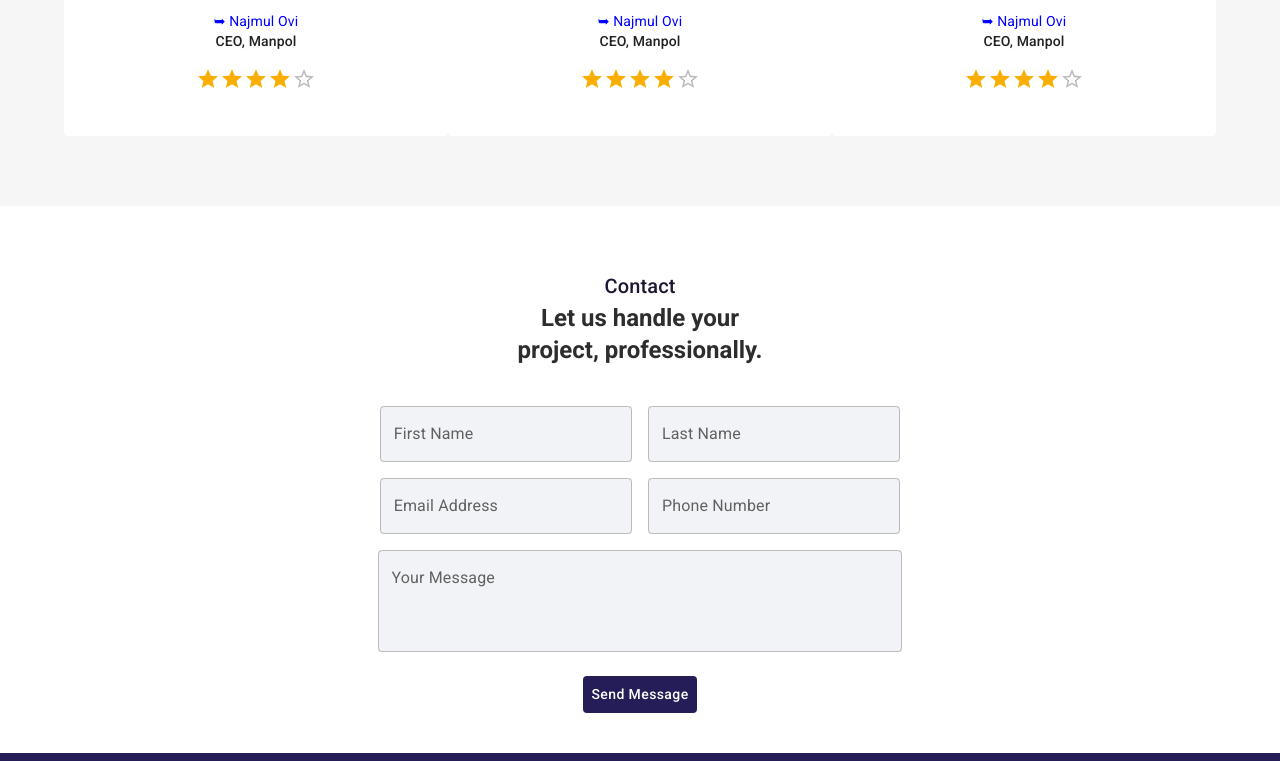
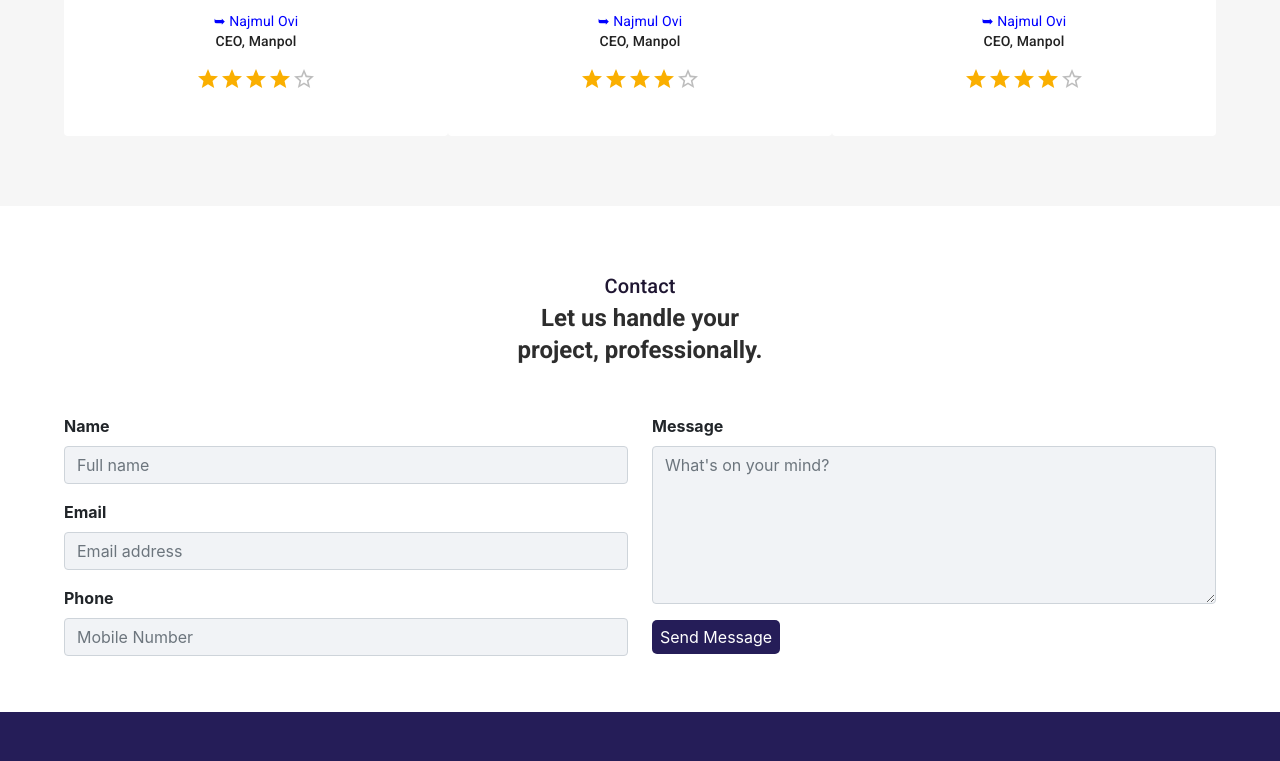
Before and after one commit to mdnajmul/luxury-living-react, a React (Create React App) app: page / in a window 1280 px wide. Shown: the part 2000-2761 px from the top of the page. Built offline with nearby package versions, Linux system fonts and the light colour scheme; no server answers.

Commit message:
Contact form message send to admin email successfully complete

```diff
--- a/package.json
+++ b/package.json
@@ -3,6 +3,7 @@
   "version": "0.1.0",
   "private": true,
   "dependencies": {
+    "@emailjs/browser": "^3.3.1",
     "@emotion/react": "^11.6.0",
     "@emotion/styled": "^11.6.0",
     "@fortawesome/fontawesome-svg-core": "^1.2.36",
@@ -27,6 +28,7 @@
     "react-rating-stars-component": "^2.2.0",
     "react-redux": "^7.2.6",
     "react-router-dom": "^6.0.2",
+    "react-router-hash-link": "^2.4.3",
     "react-scripts": "4.0.3",
     "react-slick": "^0.28.1",
     "sweetalert2": "^11.3.4",
--- a/src/pages/Home/Contact/Contact.js
+++ b/src/pages/Home/Contact/Contact.js
@@ -1,5 +1,7 @@
 import { Box, Button, Container, TextField, Typography } from "@mui/material";
-import React from "react";
+import React, { useRef } from "react";
+import emailjs from "@emailjs/browser";
+import Swal from "sweetalert2";
 import { makeStyles } from "@mui/styles";
 
 const Contact = () => {
@@ -16,9 +18,37 @@ const Contact = () => {
   });
 
   const { btnColor } = useStyle();
+
+  const form = useRef();
+
+  const sendEmail = (e) => {
+    e.preventDefault();
+
+    emailjs
+      .sendForm(
+        "service_34qhcuj",
+        "template_k88rvlf",
+        form.current,
+        "user_xQ2aTrW3Jba3Qhnj7eftS"
+      )
+      .then(
+        (result) => {
+          Swal.fire("Good job!", "Message Send Successfully!", "success");
+        },
+        (error) => {
+          Swal.fire({
+            icon: "error",
+            title: "Oops...",
+            text: error.message,
+          });
+        }
+      );
+    e.target.reset();
+  };
+
   return (
     <Box>
-      <Container>
+      <Container id="contact">
         <Typography
           sx={{
             fontWeight: 500,
@@ -54,7 +84,7 @@ const Contact = () => {
         >
           project, professionally.
         </Typography>
-        <Box
+        {/* <Box
           component="form"
           sx={{
             "& .MuiTextField-root": { m: 1, width: "25ch", maxWidth: "100%" },
@@ -62,18 +92,21 @@ const Contact = () => {
           noValidate
           autoComplete="off"
         >
+          <form ref={form} onSubmit={sendEmail}>
             <div style={{ textAlign: "center" }}>
               <TextField
                 sx={{ background: "#F1F3F6" }}
                 id="outlined-basic"
                 label="First Name"
                 variant="outlined"
+                name="firstName"
               />
               <TextField
                 sx={{ background: "#F1F3F6" }}
                 id="outlined-basic"
                 label="Last Name"
                 variant="outlined"
+                name="lastName"
               />
             </div>
             <div style={{ textAlign: "center" }}>
@@ -82,12 +115,14 @@ const Contact = () => {
                 id="outlined-basic"
                 label="Email Address"
                 variant="outlined"
+                name="email"
               />
               <TextField
                 sx={{ background: "#F1F3F6" }}
                 id="outlined-basic"
                 label="Phone Number"
                 variant="outlined"
+                name="phone"
               />
             </div>
             <div style={{ textAlign: "center" }}>
@@ -101,6 +136,7 @@ const Contact = () => {
                 id="outlined-basic"
                 label="Your Message"
                 variant="outlined"
+                name="message"
               />
             </div>
             <Typography
@@ -114,7 +150,79 @@ const Contact = () => {
                 Send Message
               </Button>
             </Typography>
-        </Box>
+          </form>
+        </Box> */}
+        <form ref={form} onSubmit={sendEmail}>
+          <div className="row mt-5">
+            <div className="col-md-6 col-12">
+              <div className="mb-3">
+                <label className="form-label fw-bold">Name</label>
+                <input
+                  type="name"
+                  className="form-control"
+                  id="name"
+                  name="name"
+                  placeholder="Full name"
+                  style={{ background: "#F1F3F6" }}
+                />
+              </div>
+              <div className="mb-3">
+                <label className="form-label fw-bold">Email</label>
+                <input
+                  type="email"
+                  className="form-control"
+                  id="email"
+                  name="email"
+                  placeholder="Email address"
+                  style={{ background: "#F1F3F6" }}
+                />
+              </div>
+              <div className="mb-3">
+                <label className="form-label fw-bold">Phone</label>
+                <input
+                  type="number"
+                  className="form-control"
+                  id="phone"
+                  name="phone"
+                  placeholder="Mobile Number"
+                  style={{ background: "#F1F3F6" }}
+                />
+              </div>
+            </div>
+            <div className="col-md-6 col-12">
+              <div className="mb-3">
+                <label className="form-label fw-bold">Message</label>
+                <textarea
+                  className="form-control"
+                  placeholder="What's on your mind?"
+                  id="message"
+                  name="message"
+                  rows="6"
+                  style={{ background: "#F1F3F6" }}
+                ></textarea>
+              </div>
+              <div>
+                <button
+                  style={{
+                    fontSize: "1rem",
+                    textTransform: "capitalize",
+                    border: "none",
+                    paddingTop: "5px",
+                    paddingBottom: "5px",
+                    paddingLeft: "8px",
+                    paddingRight: "8px",
+                    borderRadius: "5px",
+                  }}
+                  className={btnColor}
+                  type="submit"
+                  value="Send Message"
+                >
+                  Send Message
+                </button>
+              </div>
+            </div>
+          </div>
+        </form>
       </Container>
     </Box>
   );
--- a/src/pages/Shared/Navigation/Navigation.js
+++ b/src/pages/Shared/Navigation/Navigation.js
@@ -88,15 +88,7 @@ const Navigation = () => {
         <ListItem button>
           <ListItemText>
             <NavLink className={navItem} to="">
-              <Button color="inherit">Projects</Button>
-            </NavLink>
-          </ListItemText>
-        </ListItem>
-        <Divider />
-        <ListItem button>
-          <ListItemText>
-            <NavLink className={navItem} to="">
-              <Button color="inherit">Contact</Button>
+              <Button color="inherit">All Services</Button>
             </NavLink>
           </ListItemText>
         </ListItem>
@@ -175,10 +167,7 @@ const Navigation = () => {
                   <Button color="inherit">About us</Button>
                 </NavLink>
                 <NavLink className={navItem} to="">
-                  <Button color="inherit">Projects</Button>
-                </NavLink>
-                <NavLink className={navItem} to="">
-                  <Button color="inherit">Contact</Button>
+                  <Button color="inherit">All Services</Button>
                 </NavLink>
 
                 {user?.email && (
```
Also changed, not shown: 1 other file (tests, documents, lock files or other folders). Lines whose indentation alone changed are shown as unchanged.
